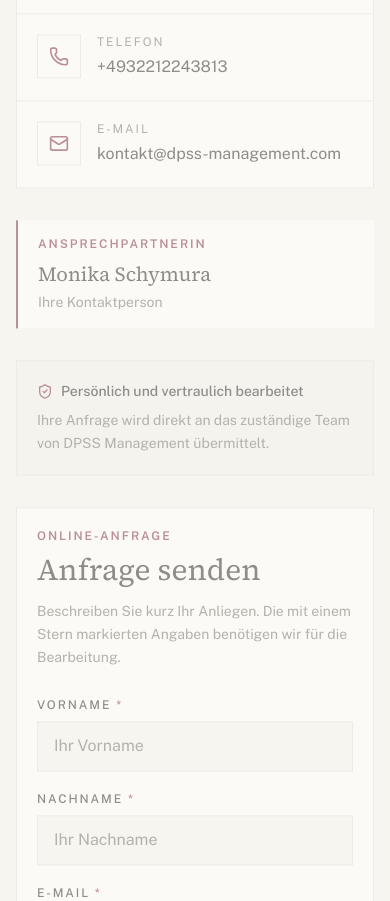
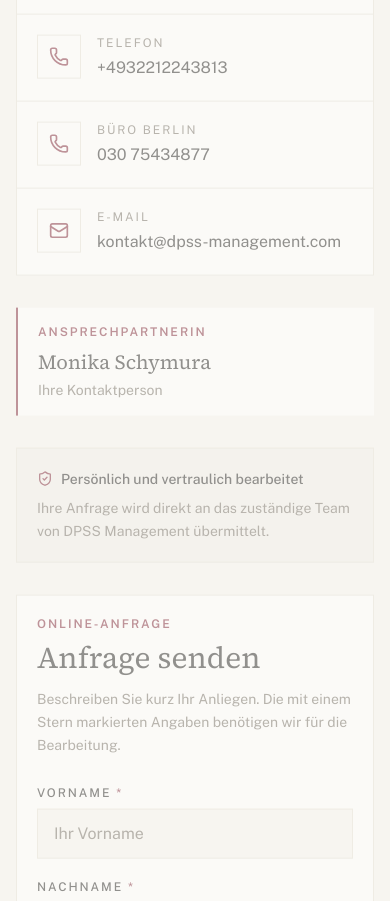
Before and after one commit to mueller433/kanzlei-website, a Next.js app: page /kontakt in a window 390 px wide. Shown: the part 900-1801 px from the top of the page. Built offline with nearby package versions, Linux system fonts and the light colour scheme.

Commit message:
Add Berlin office phone to contact page

```diff
--- a/app/(frontend)/kontakt/page.tsx
+++ b/app/(frontend)/kontakt/page.tsx
@@ -23,6 +23,12 @@ const KONTAKTDATEN = [
     label: 'Telefon',
     zeilen: [KANZLEI.telefon.anzeige],
     href: KANZLEI.telefon.href,
+  },
+  {
+    Icon: Phone,
+    label: 'Büro Berlin',
+    zeilen: ['030 75434877'],
+    href: 'tel:+493075434877',
   },
   {
     Icon: Mail,
```
